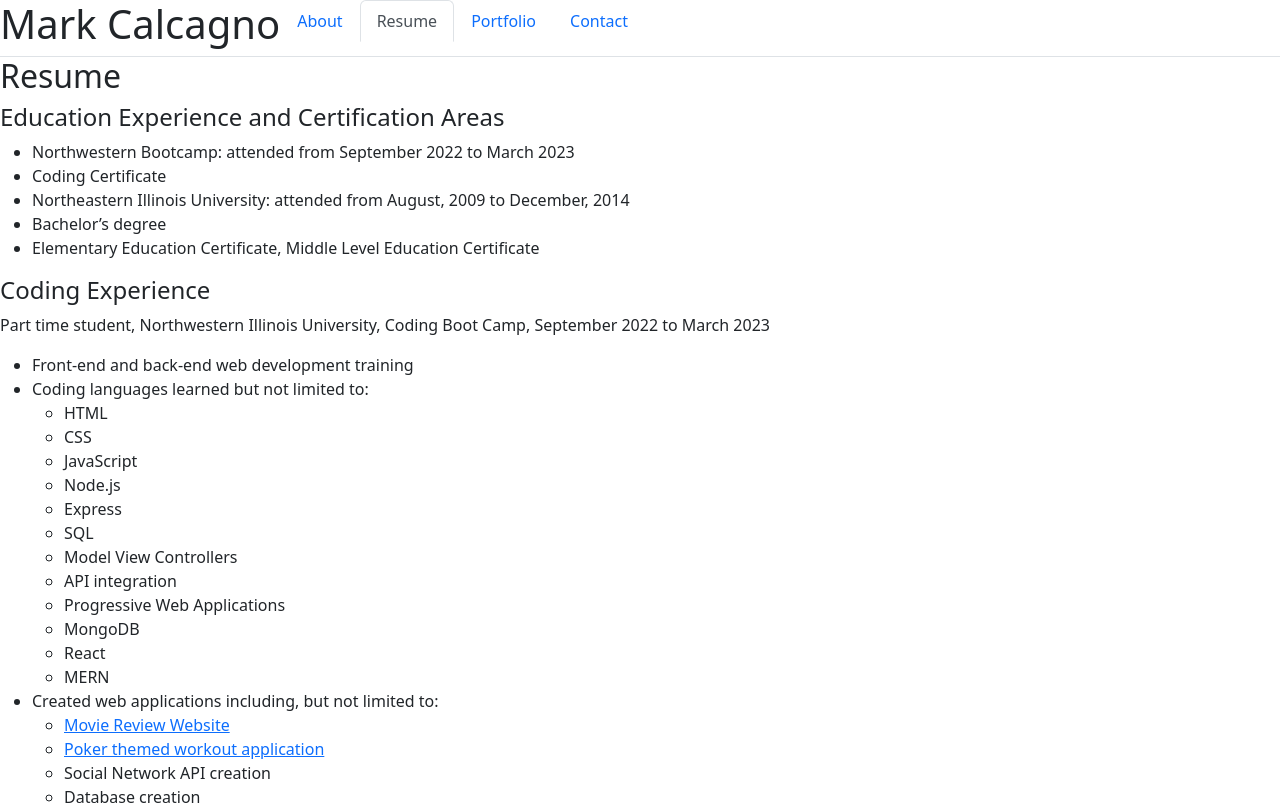
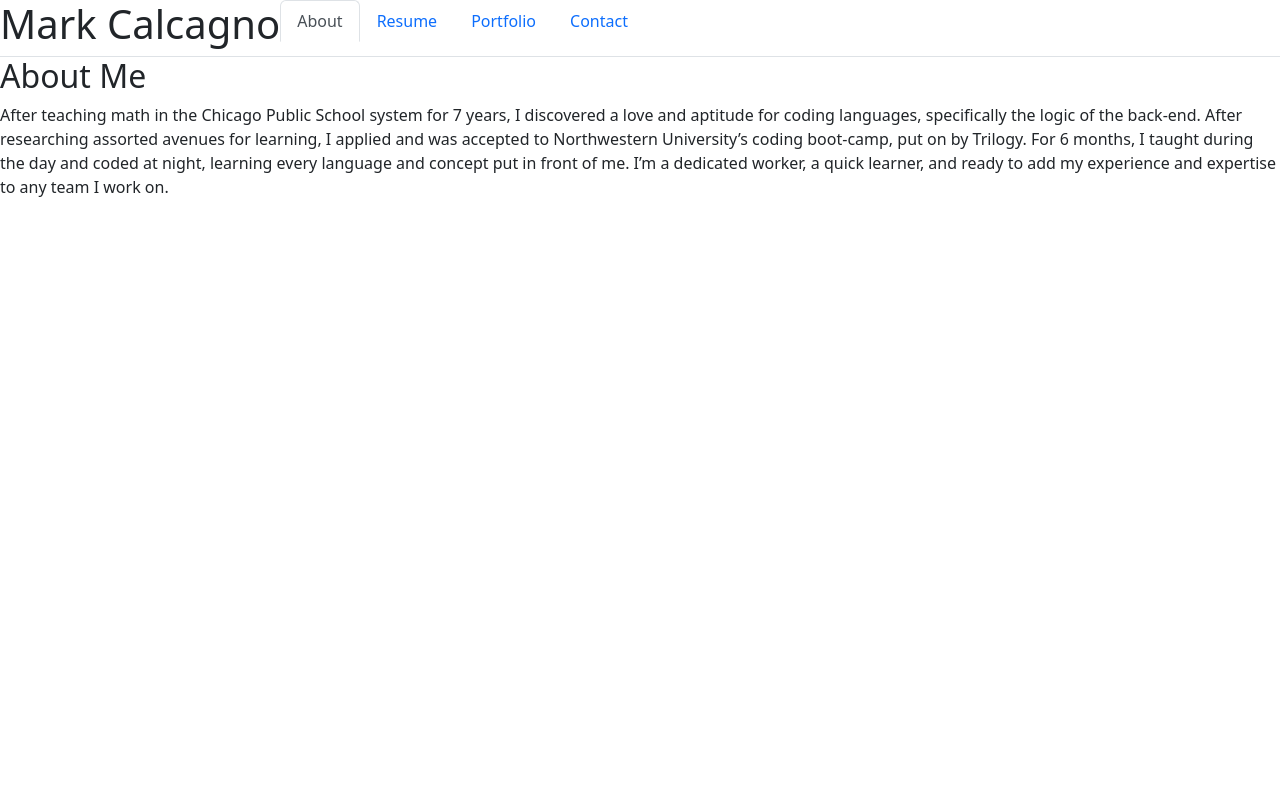
Before and after one commit to mcalcagno47/react-portfolio, a React (Create React App) app: page / in a window 1280 px wide. Shown: the top 805 px of the page. Built offline with nearby package versions, Linux system fonts and the light colour scheme.

Commit message:
minor changes to alt text, changed portfoliocontainer to header, created footer file

```diff
--- a/src/App.js
+++ b/src/App.js
@@ -1,6 +1,6 @@
 import React from "react";
-import PortfolioContainer from "./components/PortfolioContainer";
+import Header from "./components/Header";
 
-const App = () => <PortfolioContainer />;
+const App = () => <Header />;
 
 export default App;
--- a/src/components/PortfolioContainer.js
+++ b/src/components/Header.js
@@ -5,8 +5,8 @@
 import Portfolio from './pages/Portfolio';
 import Contact from './pages/Contact';
 
-export default function PortfolioContainer() {
-  const [currentPage, setCurrentPage] = useState('Resume');
+function Header() {
+  const [currentPage, setCurrentPage] = useState('About');
 
   // This method is checking to see what the value of `currentPage` is. Depending on the value of currentPage, we return the corresponding component to render.
   const renderPage = () => {
@@ -33,3 +33,5 @@
     </div>
   );
 }
+
+export default Header;
--- a/src/components/NavTabs.js
+++ b/src/components/NavTabs.js
@@ -1,4 +1,5 @@
 import React from 'react';
+import backgroundImage from "../assets/images/stargazers.jpg"
 
 // Here we are using object destructuring assignment to pluck off our variables from the props object
 // We assign them to their own variable names
--- a/src/components/pages/Portfolio.js
+++ b/src/components/pages/Portfolio.js
@@ -12,10 +12,10 @@
             <h4 id="my-work">My Work</h4>
             <figure className="figure">
                 <a href="https://so-bad-its-good.herokuapp.com/">
-                    <img src={project2Image} alt="A project I made with 2 other bootcamp students" className="portfolioImage"/>
+                    <img src={project2Image} alt="movie review site that allows users to rate film quality and fun factor" className="portfolioImage"/>
                 </a>
                 <a href="https://the-fighting-mongooses-official.github.io/Cards-Against-Apathy/">
-                    <img src={project1Image} alt="A project I made with 3 other bootcamp students" className="portfolioImage"/>
+                    <img src={project1Image} alt="workout app using cards and poker chips" className="portfolioImage"/>
                 </a>
                 <a href="https://calcagno-tech-blog.herokuapp.com/">
                     <img src={homework1Image} alt="tech-blog" className="portfolioImage"/>
--- a/src/components/pages/Resume.js
+++ b/src/components/pages/Resume.js
@@ -39,7 +39,7 @@
                 <a href="https://so-bad-its-good.herokuapp.com/">Movie Review Website</a>
               </li>
               <li>
-                <a href="https://the-fighting-mongooses-official.github.io/Cards-Against-Apathy/ ">Poker themed workout application</a>
+                <a href="https://the-fighting-mongooses-official.github.io/Cards-Against-Apathy/">Poker themed workout application</a>
               </li>
               <li>Social Network API creation</li>
               <li>Database creation</li>
```
Also changed, not shown: src/assets/images/stargazers.jpg (added), src/components/Footer.js (added), src/style.css (added).
